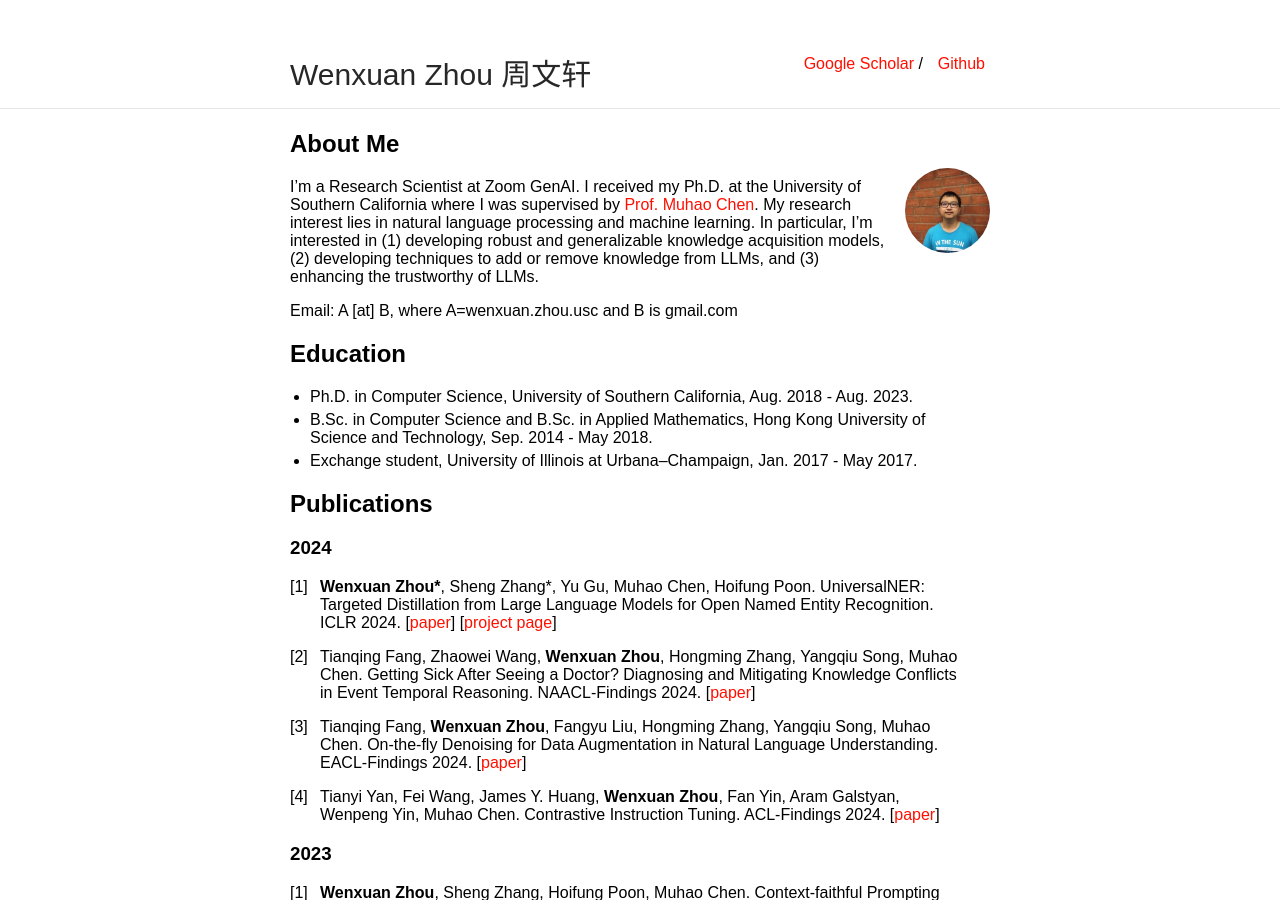
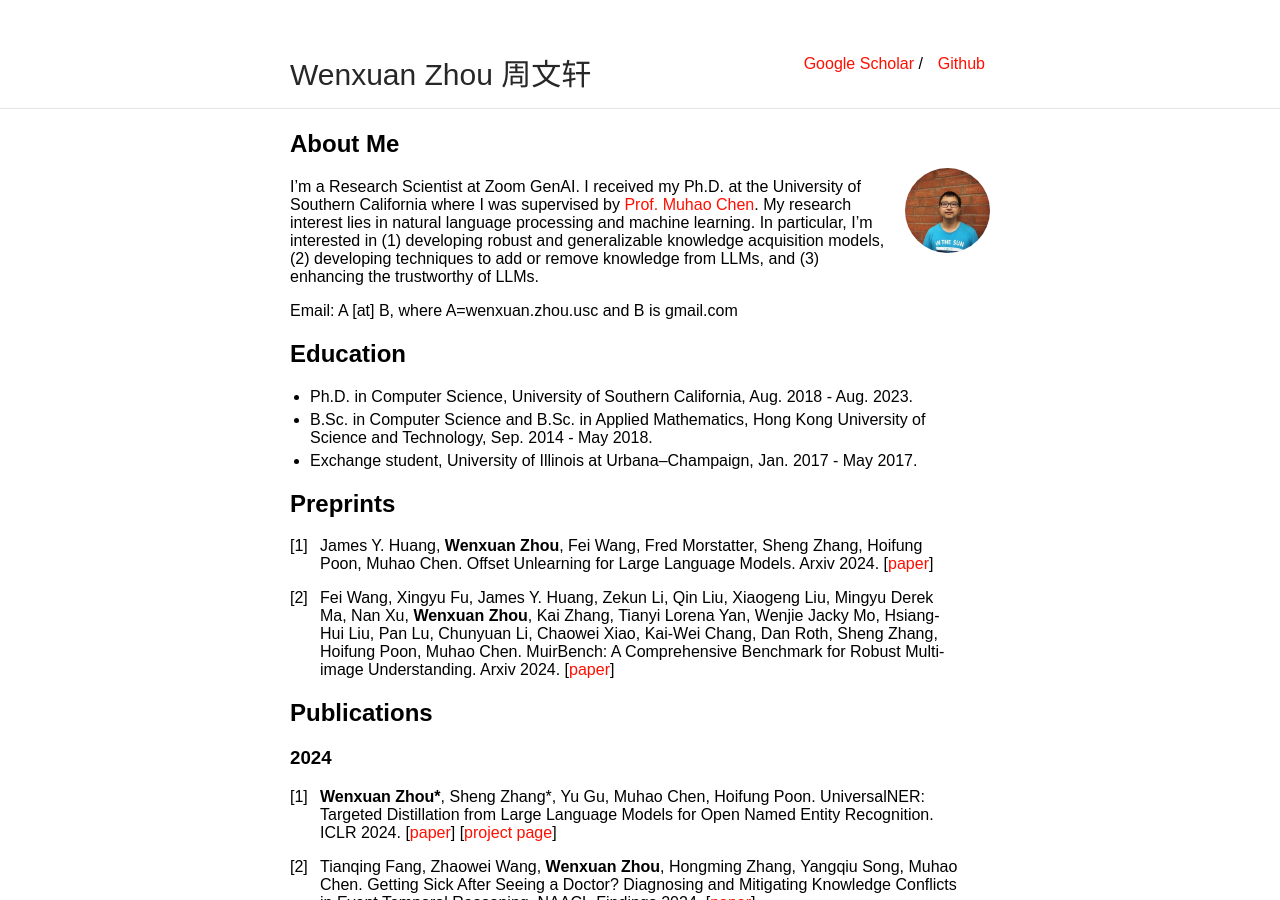
Before and after one commit to wzhouad/wzhouad.github.io, a Jekyll site: the page built from index.md, in a window 1280 px wide and 900 px high. Built offline with Jekyll 4.4.1, drawn with Linux system fonts in a browser that asks for light colours; our own code applies the rules of GitHub Pages for plain Markdown files; some of the changed lines change nothing that is shown; some of the changed text lies outside the part shown.

Commit message:
Update index.md

```diff
--- a/index.md
+++ b/index.md
@@ -14,6 +14,13 @@ Email: A [at] B, where A=wenxuan.zhou.usc and B is gmail.com
 * Ph.D. in Computer Science, University of Southern California, Aug. 2018 - Aug. 2023.
 * B.Sc. in Computer Science and B.Sc. in Applied Mathematics, Hong Kong University of Science and Technology, Sep. 2014 - May 2018.
 * Exchange student, University of Illinois at Urbana–Champaign, Jan. 2017 - May 2017.
+
+
+## Preprints
+
+1. James Y. Huang, **Wenxuan Zhou**, Fei Wang, Fred Morstatter, Sheng Zhang, Hoifung Poon, Muhao Chen. Offset Unlearning for Large Language Models. Arxiv 2024. \[[paper](https://arxiv.org/abs/2404.11045)\]
+
+1. Fei Wang, Xingyu Fu, James Y. Huang, Zekun Li, Qin Liu, Xiaogeng Liu, Mingyu Derek Ma, Nan Xu, **Wenxuan Zhou**, Kai Zhang, Tianyi Lorena Yan, Wenjie Jacky Mo, Hsiang-Hui Liu, Pan Lu, Chunyuan Li, Chaowei Xiao, Kai-Wei Chang, Dan Roth, Sheng Zhang, Hoifung Poon, Muhao Chen. MuirBench: A Comprehensive Benchmark for Robust Multi-image Understanding. Arxiv 2024. \[[paper](https://arxiv.org/abs/2406.09411)\]
 
 
 ## Publications
@@ -80,9 +87,6 @@ Email: A [at] B, where A=wenxuan.zhou.usc and B is gmail.com
 
 1. Ziqian Zheng, **Wenxuan Zhou**, Xin Liu, Yangqiu Song. A Variational Approach to Weakly Supervised Document-Level Multi-Aspect Sentiment Classification. NAACL-HLT 2019. \[[paper](https://aclanthology.org/N19-1036/)\] \[[code](https://github.com/HKUST-KnowComp/VWS-DMSC)\]
 
-## Preprints
-
-1. James Y. Huang, **Wenxuan Zhou**, Fei Wang, Fred Morstatter, Sheng Zhang, Hoifung Poon, Muhao Chen. Offset Unlearning for Large Language Models. Arxiv 2024. \[[paper](https://arxiv.org/abs/2404.11045)\]
 
 ## Work Experience
 * Research Intern, Microsoft Research, Redmond. May 2022 - Aug 2022. (with [Sheng Zhang](https://sheng-z.github.io/), [Tristan Naumann](https://www.microsoft.com/en-us/research/people/tristan/), and [Hoifung Poon](https://www.microsoft.com/en-us/research/people/hoifung/))
@@ -91,7 +95,10 @@ Email: A [at] B, where A=wenxuan.zhou.usc and B is gmail.com
 * Research Intern, Bytedance AI Lab, Beijing. May 2019 - Aug 2019. (with Hang Li)
 * Research Intern, HKUST, Hong Kong. July 2017 - Feb. 2018. (with [Yangqiu Song](https://www.cse.ust.hk/~yqsong/))
 
+
 ## Academic Services
+* Area chair: <br>
+2024: ARR<br>
 * PC member:<br>
 2024: AAAI, ARR, NeurIPS, Repl4NLP<br>
 2023: AAAI, ACL, ARR, EMNLP<br>
```
